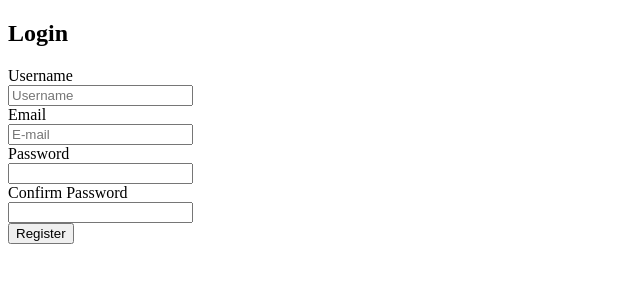
After one commit to Labenea/PraktikumWebB, a PHP site: page /pages/register.html in a window 1280 px wide. The commit adds this page. Shown: the top 300 px of the page, without its empty margins (0-640 px from the left). Run offline with PHP 8.4, Linux system fonts and the light colour scheme.

```diff
--- /dev/null
+++ b/UTS/dist/login.html
@@ -0,0 +1 @@
+<!doctype html><html lang="en"><head><meta charset="UTF-8"/><meta name="viewport" content="width=device-width,initial-scale=1"/><title>Login</title></head><body><header><nav-bar></nav-bar></header><main><section class="login-form"><div class="container"><form action="" method="post"><div class="mb-3 row"><label for="staticEmail" class="col-sm-2 col-form-label">Email</label><div class="col-sm-10"><input class="form-control-plaintext" id="staticEmail" value="email@example.com"/></div></div><div class="mb-3 row"><label for="inputPassword" class="col-sm-2 col-form-label">Password</label><div class="col-sm-10"><input type="password" class="form-control" id="inputPassword"/></div></div></form></div></section></main><script src="507.bundle.js"></script><script src="main.bundle.js"></script></body></html>
--- /dev/null
+++ b/UTS/dist/register.html
@@ -0,0 +1 @@
+<script src="507.bundle.js"></script><script src="main.bundle.js"></script>
--- a/UTS/src/js/component/nav-bar.js
+++ b/UTS/src/js/component/nav-bar.js
@@ -6,7 +6,7 @@ class NavBar extends HTMLElement {
     this.innerHTML = `
       <nav class="navbar navbar-expand-md navbar-light bg-light fixed-top">
       <div class="container">
-        <a class="navbar-brand" href="#">PetaniKita</a>
+        <a class="navbar-brand" href="./index.html">PetaniKita</a>
         <button
           class="navbar-toggler"
           type="button"
@@ -38,12 +38,12 @@ class NavBar extends HTMLElement {
         <div class="collapse navbar-collapse" id="navbarsExample04">
           <ul class="navbar-nav ml-auto mb-2 mb-md-0">
             <li class="nav-item">
-              <a class="btn btn-success mr-2" aria-current="page" href="#"
+              <a class="btn btn-success mr-2" aria-current="page" href="./login.html"
                 >Login</a
               >
             </li>
             <li class="nav-item">
-              <a class="btn btn-primary" aria-current="page" href="#"
+              <a class="btn btn-primary" aria-current="page" href="./register.html"
                 >Sign Up</a
               >
             </li>
--- /dev/null
+++ b/UTS/src/pages/register.html
@@ -0,0 +1,73 @@
+<!DOCTYPE html>
+<html lang="en">
+  <head>
+    <meta charset="UTF-8" />
+    <meta name="viewport" content="width=device-width, initial-scale=1.0" />
+    <title>Register</title>
+  </head>
+  <body>
+    <header>
+      <nav-bar></nav-bar>
+    </header>
+    <main>
+      <section class="register-form">
+        <div class="container">
+          <form action="" method="post">
+            <h1 class="h3 mb-3 font-weight-normal text-center">Login</h1>
+            <div class="mb-3 row">
+              <label for="Username" class="col-sm-3 col-form-label"
+                >Username</label
+              >
+              <div class="col-sm-9">
+                <input
+                  type="text"
+                  id="Username"
+                  placeholder="Username"
+                  class="form-control"
+                />
+              </div>
+            </div>
+            <div class="mb-3 row">
+              <label for="Email" class="col-sm-3 col-form-label">Email</label>
+              <div class="col-sm-9">
+                <input
+                  type="text"
+                  class="form-control"
+                  id="Email"
+                  placeholder="E-mail"
+                />
+              </div>
+            </div>
+            <div class="mb-3 row">
+              <label for="inputPassword" class="col-sm-3 col-form-label"
+                >Password</label
+              >
+              <div class="col-sm-9">
+                <input
+                  type="password"
+                  class="form-control"
+                  id="inputPassword"
+                />
+              </div>
+            </div>
+            <div class="mb-3 row align-items-center">
+              <label for="inputPassword2" class="col-sm-3 col-form-label"
+                >Confirm Password</label
+              >
+              <div class="col-sm-9">
+                <input
+                  type="password"
+                  class="form-control"
+                  id="inputPassword2"
+                />
+              </div>
+            </div>
+            <button class="btn btn-lg btn-primary mt-4 btn-block" type="submit">
+              Register
+            </button>
+          </form>
+        </div>
+      </section>
+    </main>
+  </body>
+</html>
```
Also changed, not shown: UTS/src/assets/scss/style.scss (+19 -0 lines), UTS/src/pages/login.html (added, +45 -0 lines), UTS/webpack.common.js (+8 -0 lines), UTS/dist/main.bundle.js.
